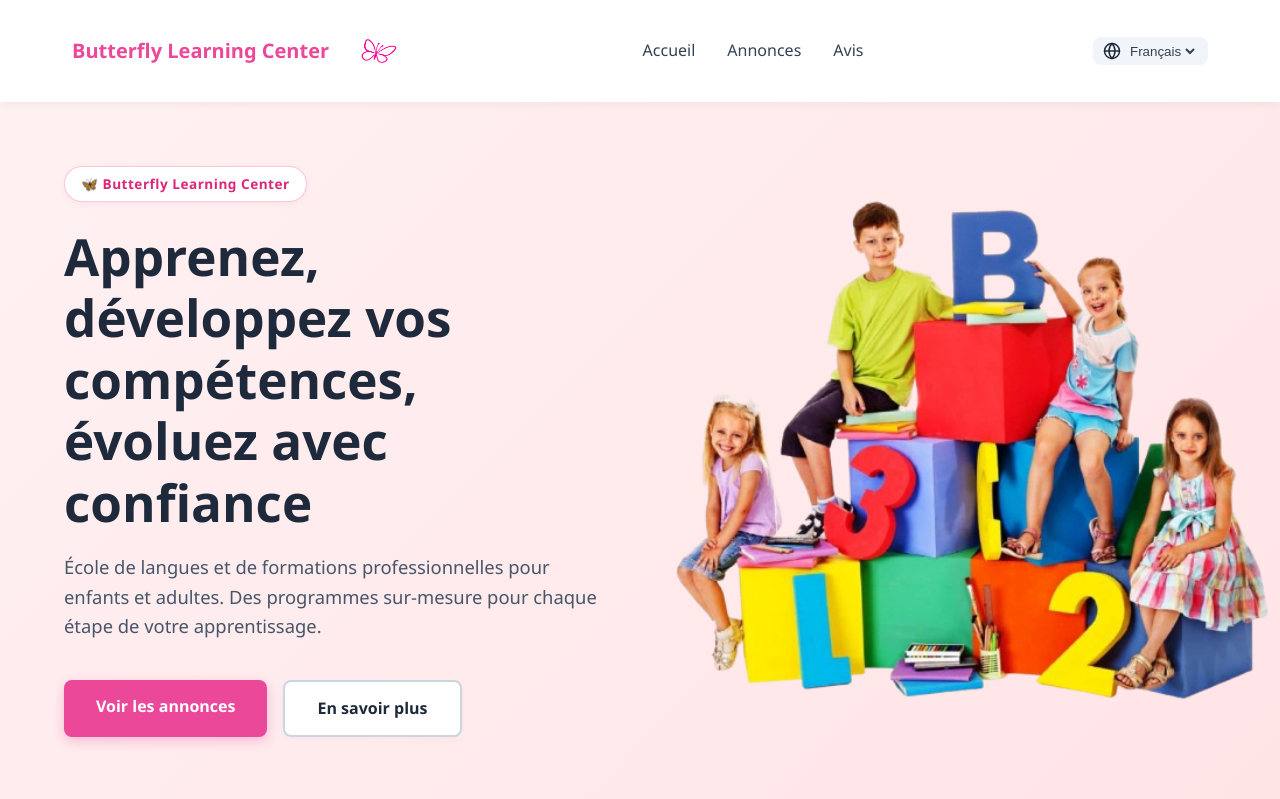
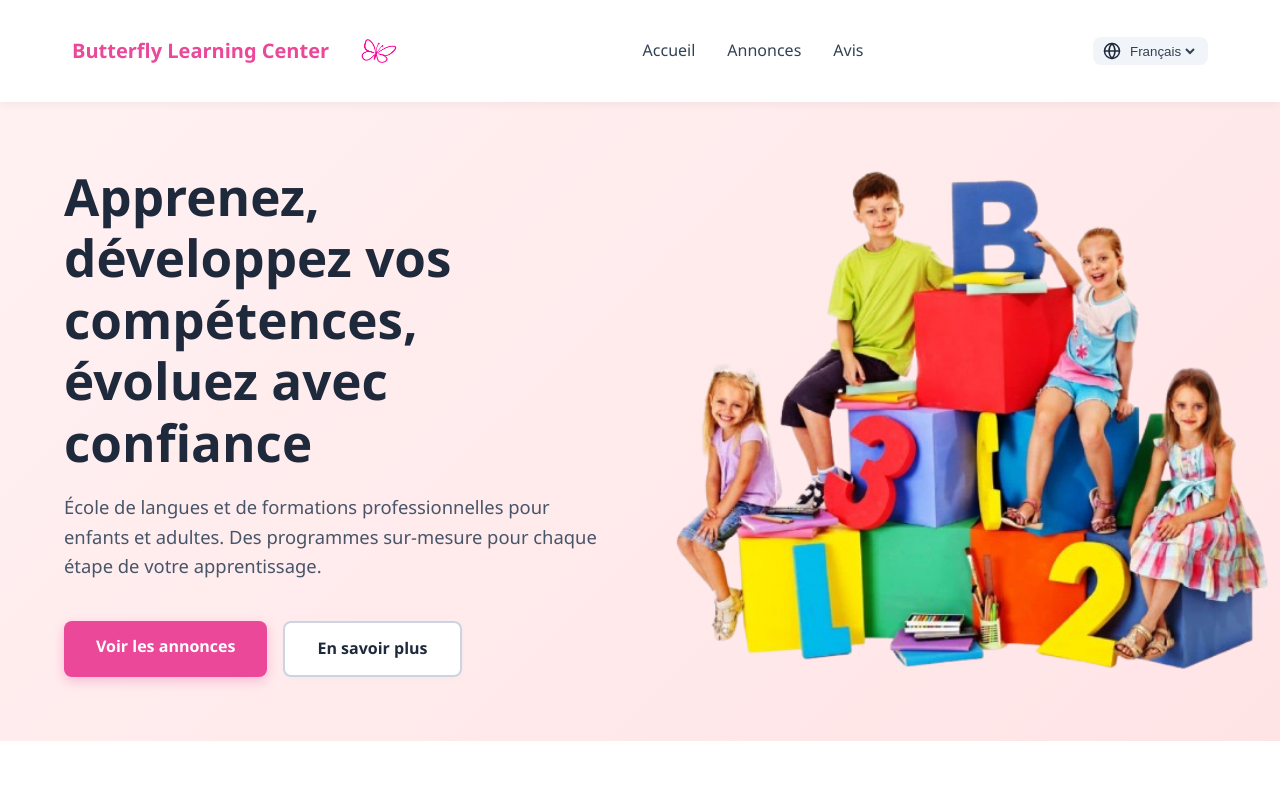
Before and after one commit to KH-HOCINE/butterfly-learning-center, a React app in the folder client/: page / in a window 1280 px wide. Shown: the top 799 px of the page. Built offline with nearby package versions, Linux system fonts and the light colour scheme; no server answers; the HTML template or start-up script is replaced by a standard one.

Commit message:
home page ameliorer

```diff
--- a/client/src/pages/Home.jsx
+++ b/client/src/pages/Home.jsx
@@ -14,7 +14,7 @@ const Home = () => {
       <section className="hero-section" id="home">
         <div className="hero-container-split">
           <div className="hero-content">
-            <span className="hero-badge">🦋 Butterfly Learning Center</span>
+
             <h1>Apprenez, développez vos compétences, évoluez avec confiance</h1>
             <p>École de langues et de formations professionnelles pour enfants et adultes. Des programmes sur-mesure pour chaque étape de votre apprentissage.</p>
             <div className="hero-buttons">
```
